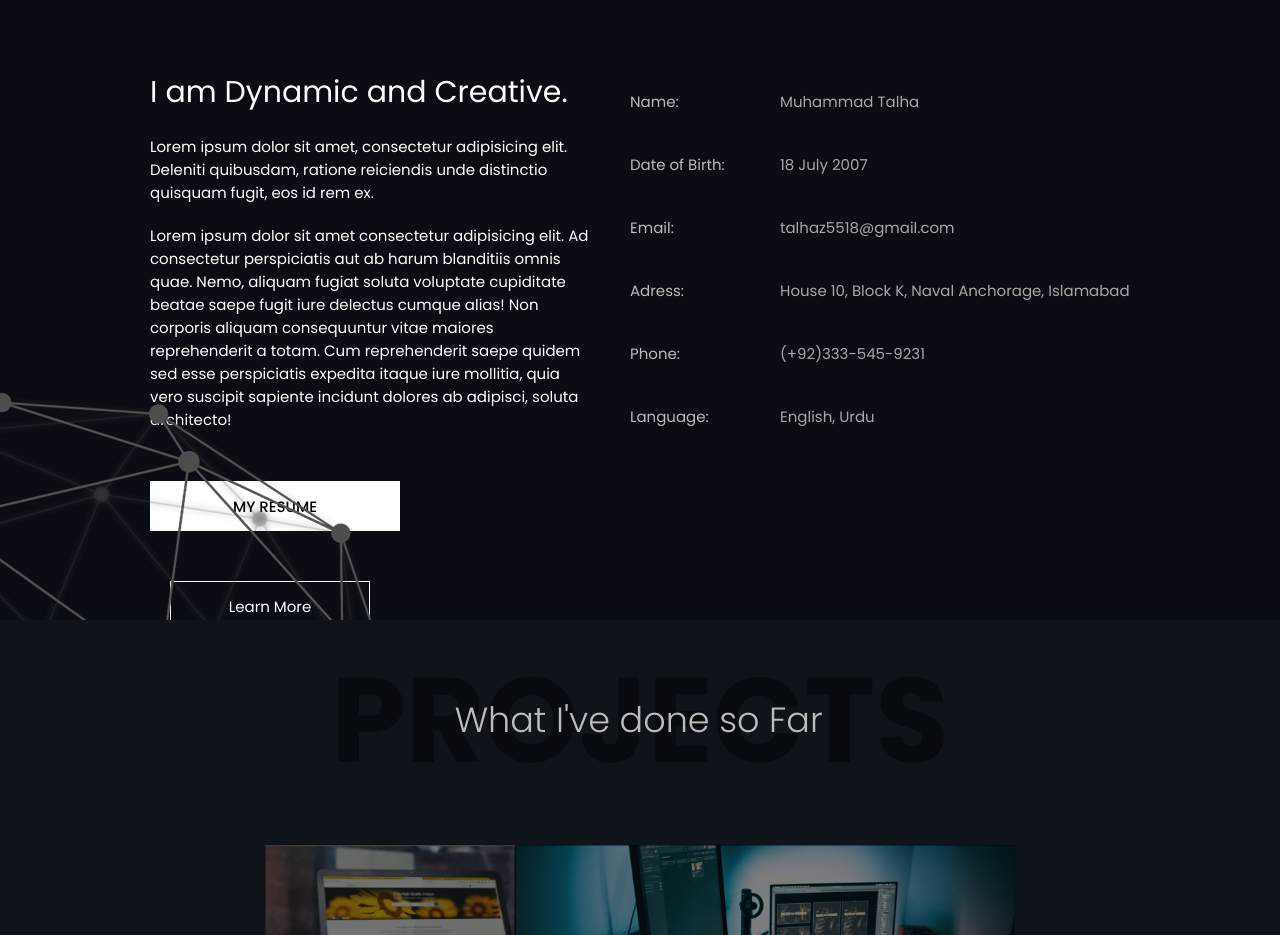
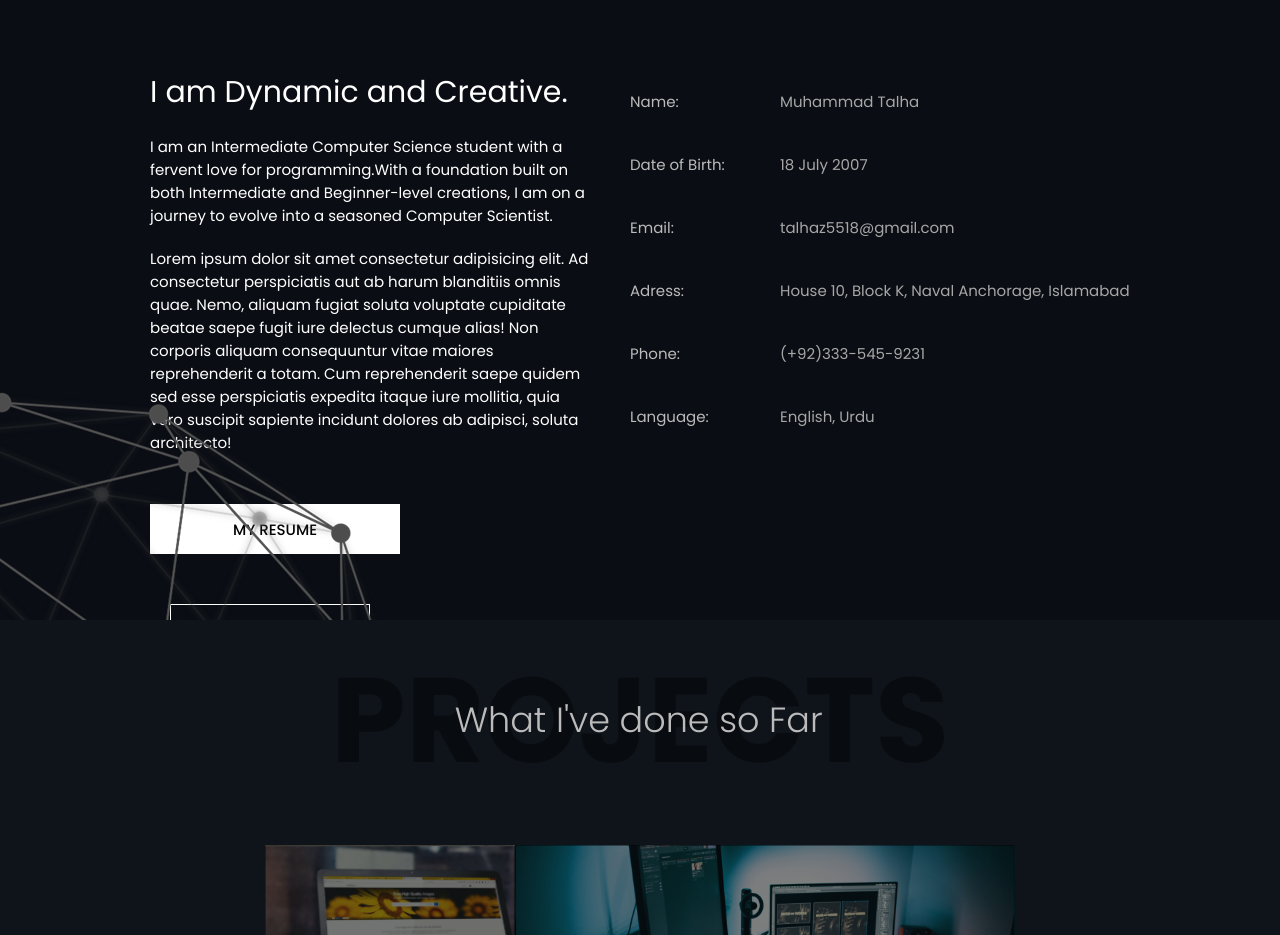
Before and after one commit to MuhammadTalha15/My-Portfolio, a React (Vite) app: page / in a window 1280 px wide. Shown: the part 980-1915 px from the top of the page. Built offline with nearby package versions, Linux system fonts and the light colour scheme.

Commit message:
Second Openning Paragraph Edited

```diff
--- a/src/components/Second.jsx
+++ b/src/components/Second.jsx
@@ -22,7 +22,7 @@ const Second = () => {
             <section className="cont left">
               <h2 className='heading-cont'>I am Dynamic and Creative.</h2>
 
-              <p className='opening'>Lorem ipsum dolor sit amet, consectetur adipisicing elit. Deleniti quibusdam, ratione reiciendis unde distinctio quisquam fugit, eos id rem ex.</p>
+              <p className='opening'>I am an Intermediate Computer Science student with a fervent love for programming.With a foundation built on both Intermediate and Beginner-level creations, I am on a journey to evolve into a seasoned Computer Scientist.</p>
 
               <p className="second-para">Lorem ipsum dolor sit amet consectetur adipisicing elit. Ad consectetur perspiciatis aut ab harum blanditiis omnis quae. Nemo, aliquam fugiat soluta voluptate cupiditate beatae saepe fugit iure delectus cumque alias!
                 Non corporis aliquam consequuntur vitae maiores reprehenderit a totam. Cum reprehenderit saepe quidem sed esse perspiciatis expedita itaque iure mollitia, quia vero suscipit sapiente incidunt dolores ab adipisci, soluta architecto!</p>
```
